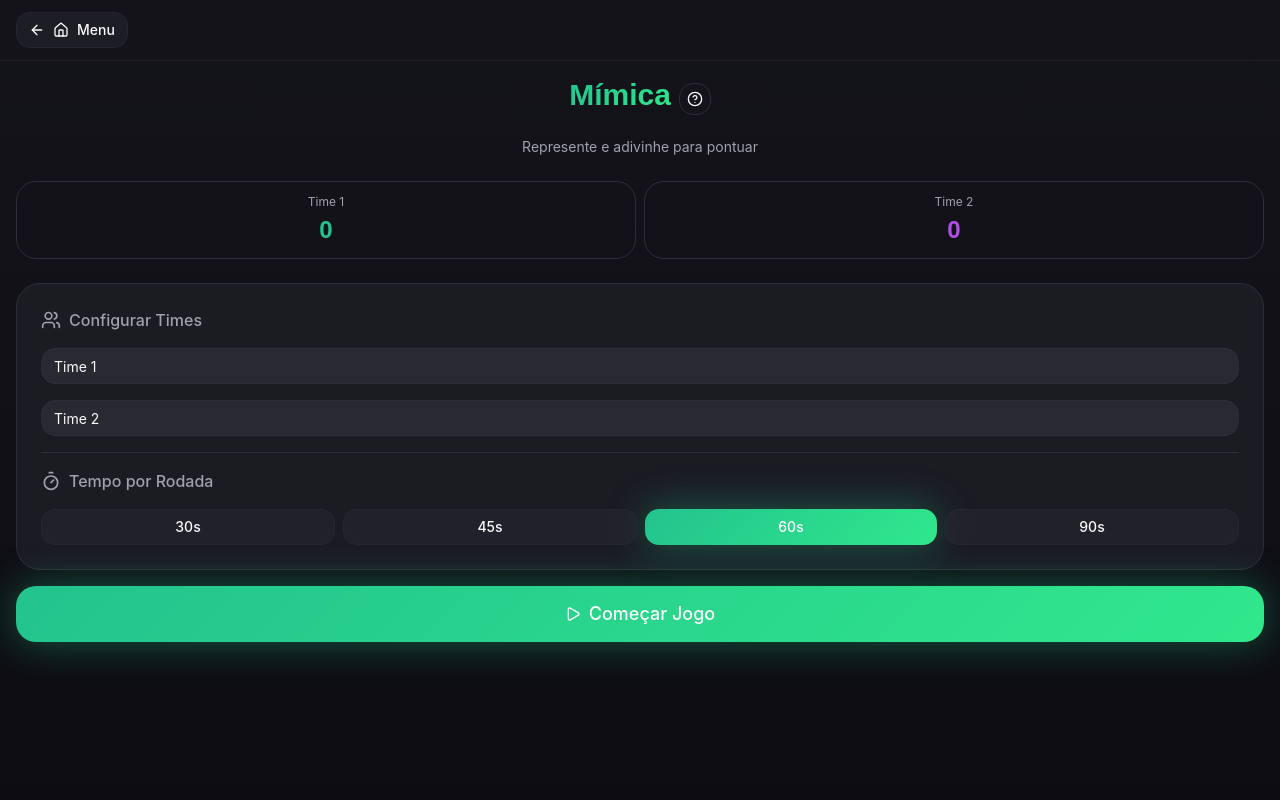
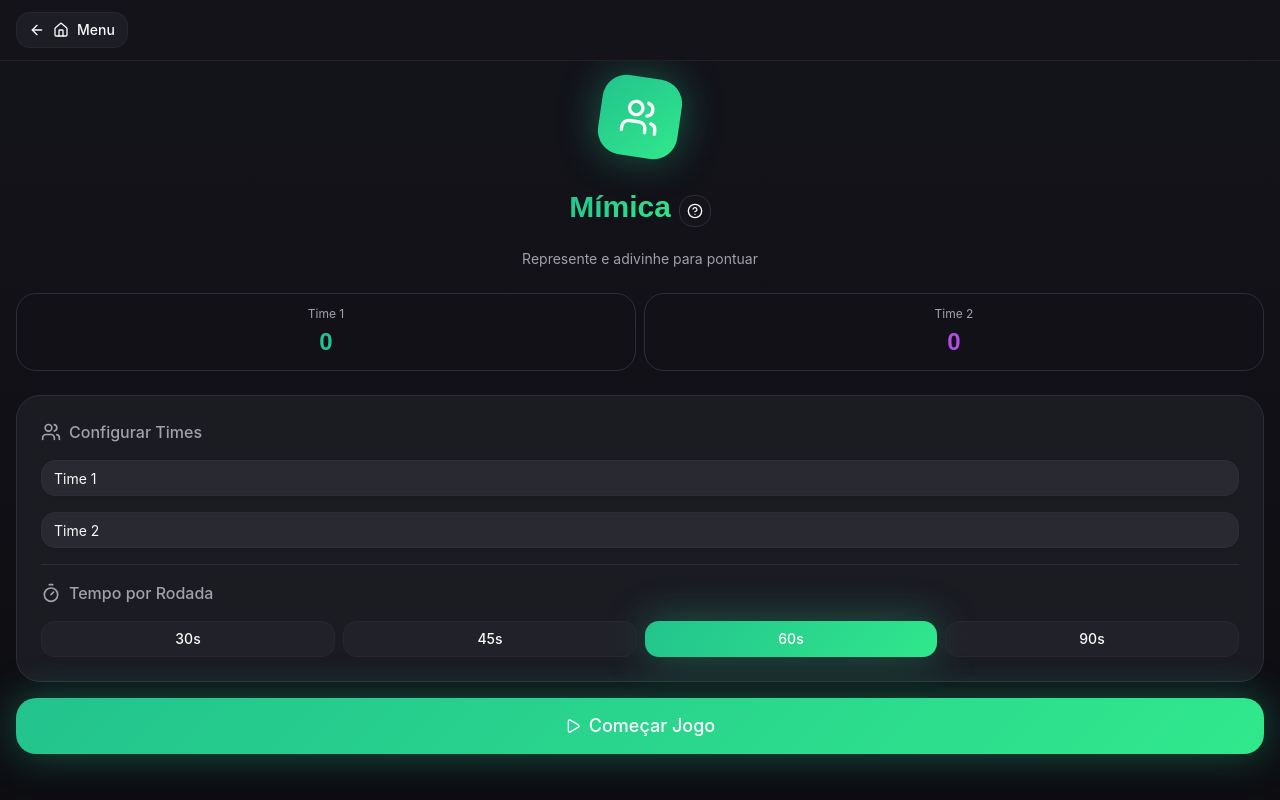
Before and after one commit to LucasMarrane/group-games-hub, a React (Vite) app: page /games/mimica in a window 1280 px wide. Built offline with nearby package versions, Linux system fonts and the light colour scheme.

Commit message:
feat: changes

```diff
--- a/src/components/game/game.container.tsx
+++ b/src/components/game/game.container.tsx
@@ -2,21 +2,25 @@ import { IGames } from '@appTypes/game';
 import { Button } from '@shadcn/components/ui/button';
 import { Collapsible, CollapsibleContent, CollapsibleTrigger } from '@shadcn/components/ui/collapsible';
 import { cn } from '@shadcn/lib/utils';
+import { AnimatePresence } from 'framer-motion';
 import { HelpCircle } from 'lucide-react';
-import { PropsWithChildren } from 'react';
+import { PropsWithChildren, ReactNode } from 'react';
 
 interface ContainerProps extends PropsWithChildren {
     game: IGames<any>;
     className?: string;
+    icon?: ReactNode;
 }
 
-export function Container({ children, game, className = '' }: ContainerProps) {
+export function Container({ children, game, icon, className = '' }: ContainerProps) {
     return (
         <div className='min-h-full p-4 flex flex-col gap-6'>
+            <AnimatePresence mode='wait'>
                 <div className='text-center'>
                     <div>
                         <Collapsible>
                             <div className='flex flex-col items-center justify-between gap-4 px-4'>
+                                {icon}
                                 <div className='flex items-center justify-center'>
                                     <h1 className={cn('text-3xl font-display font-bold mb-2', className)}>{game.name}</h1>
                                     <CollapsibleTrigger asChild>
@@ -34,6 +38,7 @@ export function Container({ children, game, className = '' }: ContainerProps) {
                     </div>
                 </div>
                 {children}
+            </AnimatePresence>
         </div>
     );
 }
--- /dev/null
+++ b/src/components/game/game.icon.tsx
@@ -0,0 +1,21 @@
+import { GameCardVariant } from '@components/GameCard';
+import { games } from '@view/pages/Home';
+import { motion } from 'framer-motion';
+import { LucideIcon } from 'lucide-react';
+
+export interface IconProps {
+    variant: GameCardVariant;
+}
+export function Icon({ variant }: IconProps) {
+    const Icon: LucideIcon = games.find((i) => i.route == variant)?.icon as LucideIcon;
+    return (
+        <motion.div
+            initial={{ rotate: -10 }}
+            animate={{ rotate: [0, -10, 10, 0] }}
+            transition={{ duration: 2, repeat: Infinity }}
+            className={`w-20 h-20 mx-auto mb-4 rounded-2xl  gradient-${variant} shadow-glow-${variant}  shadow-glow flex items-center justify-center`}
+        >
+            <Icon className='w-10 h-10 text-foreground' />
+        </motion.div>
+    );
+}
--- a/src/features/games/caotiqueira/index.tsx
+++ b/src/features/games/caotiqueira/index.tsx
@@ -1,5 +1,6 @@
 import { CaotiqueiraPlayer } from '@appTypes/caotiqueira';
 import * as Game from '@components/game';
+import { Icon } from '@components/game/game.icon';
 import { CaotiqueiraGame } from '@data/caotiqueira/theme';
 import { Button } from '@shadcn/components/ui/button';
 import { Input } from '@shadcn/components/ui/input';
@@ -113,8 +114,8 @@ export function Caotiqueira() {
 
     const sortedPlayers = [...players].sort((a, b) => b.score - a.score);
     return (
-        <Game.Container className='text-gradient-caotiqueira' game={CaotiqueiraGame}>
-            <div className='flex flex-col items-center justify-center min-h-[70vh] p-4'>
+        <Game.Container className='text-gradient-caotiqueira' game={CaotiqueiraGame} icon={<Icon variant='caotiqueira' />}>
+            <div className='flex flex-col items-center justify-center p-4'>
                 {phase === 'setup' && (
                     <>
                         {/* Setup Phase */}
--- a/src/features/games/decisoes/index.tsx
+++ b/src/features/games/decisoes/index.tsx
@@ -1,5 +1,6 @@
 import { DecisoesVote } from '@appTypes/decisoes';
 import * as Game from '@components/game';
+import { Icon } from '@components/game/game.icon';
 import { DecisoesGame } from '@data/decisoes/theme';
 import { Button } from '@shadcn/components/ui/button';
 import { motion } from 'framer-motion';
@@ -86,7 +87,7 @@ export function Decisoes() {
     };
     const [optionA = '', optionB = ''] = currentQuestion.title.split('OU');
     return (
-        <Game.Container className='text-gradient-decisoes' game={DecisoesGame}>
+        <Game.Container className='text-gradient-decisoes' game={DecisoesGame} icon={<Icon variant='decisoes' />}>
             {phase === 'intro' && (
                 <motion.div key='intro' initial={{ opacity: 0, y: 20 }} animate={{ opacity: 1, y: 0 }} exit={{ opacity: 0, y: -20 }} className='flex-1 flex flex-col items-center justify-center'>
                     <div className='bg-card/50 backdrop-blur rounded-2xl p-4 mb-8 w-full max-w-sm'>
--- a/src/features/games/mimica/index.tsx
+++ b/src/features/games/mimica/index.tsx
@@ -6,6 +6,7 @@ import { Input } from '@shadcn/components/ui/input';
 import { MimicaGame } from '@/data/index';
 import { AdaptedMimicaTheme, MimicaTeam } from '@appTypes/mimica';
 import * as Game from '@components/game';
+import { Icon } from '@components/game/game.icon';
 
 const categoryInfo: Record<number, { name: string; color: string; icon: string }> = {
     1: { name: 'Pessoa/Animal/Lugar', color: 'bg-blue-500', icon: '👤' },
@@ -107,7 +108,7 @@ export function Mimica() {
     const catInfo = currentCard ? categoryInfo[currentCard.category] : null;
 
     return (
-        <Game.Container game={MimicaGame} className='text-gradient-mimica'>
+        <Game.Container game={MimicaGame} className='text-gradient-mimica' icon={<Icon variant='mimica' />}>
             {/* Scoreboard */}
             <div className='flex gap-2'>
                 {teams.map((team, idx) => (
--- a/src/features/games/onca/index.tsx
+++ b/src/features/games/onca/index.tsx
@@ -1,5 +1,6 @@
 import { OncaPlayer } from '@appTypes/onca';
 import * as Game from '@components/game';
+import { Icon } from '@components/game/game.icon';
 import { OncaGame } from '@data/onca/theme';
 import { Button } from '@shadcn/components/ui/button';
 import { Input } from '@shadcn/components/ui/input';
@@ -77,7 +78,7 @@ export function Onca() {
 
     const sortedPlayers = [...players].sort((a, b) => b.votes - a.votes);
     return (
-        <Game.Container className='text-gradient-onca' game={OncaGame}>
+        <Game.Container className='text-gradient-onca' game={OncaGame} icon={<Icon variant='onca' />}>
             {phase === 'setup' && (
                 <>
                     {/* Add Players */}
--- a/src/features/games/palpiteiro/index.tsx
+++ b/src/features/games/palpiteiro/index.tsx
@@ -6,6 +6,7 @@ import { Button } from '@shadcn/components/ui/button';
 import { Input } from '@shadcn/components/ui/input';
 import { PalpiteiroGame } from '@/data/index';
 import * as Game from '@components/game';
+import { Icon } from '@components/game/game.icon';
 
 type GamePhase = 'setup' | 'playing';
 
@@ -82,7 +83,7 @@ export function Palpiteiro() {
     const sortedPlayers = useMemo(() => [...players].sort((a, b) => a.ducks - b.ducks), [players]);
 
     return (
-        <Game.Container game={PalpiteiroGame} className='text-gradient-palpiteiro'>
+        <Game.Container game={PalpiteiroGame} className='text-gradient-palpiteiro' icon={<Icon variant='palpiteiro' />}>
             <AnimatePresence mode='wait'>
                 {phase === 'setup' && (
                     <motion.div initial={{ opacity: 0, y: 20 }} animate={{ opacity: 1, y: 0 }} exit={{ opacity: 0, y: -20 }} className='flex-1 space-y-4'>
--- a/src/features/games/sincronia/index.tsx
+++ b/src/features/games/sincronia/index.tsx
@@ -9,6 +9,7 @@ import { paginate } from '@/utils/pagination';
 import { reset, SincroniaStore, toggleFavorite, toggleUsed, useSincronia } from './sincronia.store';
 import { cn } from '@shadcn/lib/utils';
 import { sincroniaAdapter } from './sicronia.adapter';
+import { Icon } from '@components/game/game.icon';
 
 export function Sincronia() {
     const { hideUsed, showOnlyFavorites, favoriteThemes, usedThemes } = useSincronia();
@@ -44,7 +45,7 @@ export function Sincronia() {
     const themesPaginate = paginate(_filteredThemes, page, 24);
 
     return (
-        <Game.Container className='text-gradient-sincronia' game={SincroniaGame}>
+        <Game.Container className='text-gradient-sincronia' game={SincroniaGame} icon={<Icon variant='sincronia' />}>
             <Game.Shuffle totalThemes={_filteredThemes.length}>
                 {currentTheme ? (
                     <>
--- a/src/view/pages/Home.tsx
+++ b/src/view/pages/Home.tsx
@@ -7,7 +7,7 @@ import { OncaGame } from '@data/onca/theme';
 import { motion } from 'framer-motion';
 import { Sparkles, Users, Target, Bird, Cat, Skull, Zap } from 'lucide-react';
 
-const games = [
+export const games = [
     { route: 'sincronia', variant: 'sincronia', delay: 0.3, item: SincroniaGame, icon: Target },
     { route: 'mimica', variant: 'mimica', delay: 0.4, item: MimicaGame, icon: Users },
     { route: 'palpiteiro', variant: 'palpiteiro', delay: 0.5, item: PalpiteiroGame, icon: Bird },
```
Lines whose indentation alone changed are shown as unchanged.
